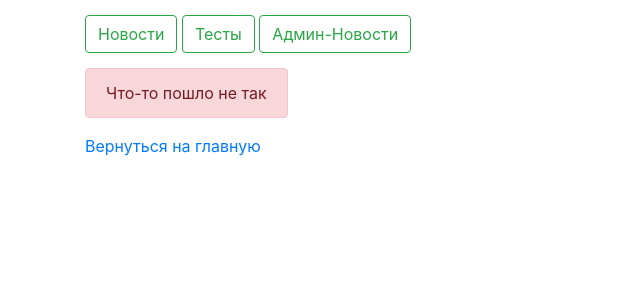
After one commit to eryshkov/php-2HW05, a PHP site: page /templates/error.php in a window 1280 px wide. The commit adds this page. Shown: the top 300 px of the page, without its empty margins (0-640 px from the left). Run offline with PHP 8.4, Linux system fonts and the light colour scheme.

Commit message:
first & second tasks are implemented

```diff
--- /dev/null
+++ b/templates/error.php
@@ -0,0 +1,35 @@
+<!doctype html>
+<html lang="ru">
+<head>
+    <meta charset="UTF-8">
+    <meta http-equiv="X-UA-Compatible" content="ie=edge">
+    <meta name="viewport" content="width=device-width, initial-scale=1, shrink-to-fit=no">
+    <link rel="stylesheet" href="https://stackpath.bootstrapcdn.com/bootstrap/4.3.1/css/bootstrap.min.css">
+    <link rel="stylesheet" href="/css/main.css">
+
+    <title>Site</title>
+</head>
+<body>
+<div class="container">
+    <div class="row" id="menu">
+        <div class="col">
+            <a href="/" class="btn btn-outline-success">Новости</a>
+            <a href="/tests/" class="btn btn-outline-success">Тесты</a>
+            <a href="/admin" class="btn btn-outline-success">Админ-Новости</a>
+        </div>
+    </div>
+    <div class="row">
+        <div class="col-auto">
+            <div class="alert alert-danger" role="alert">
+                Что-то пошло не так
+            </div>
+        </div>
+    </div>
+    <div class="row">
+        <div class="col">
+            <a href="/">Вернуться на главную</a>
+        </div>
+    </div>
+</div>
+</body>
+</html>
```
Also changed, not shown: App/Controllers/MyError.php (added, +11 -0 lines), App/Db.php (+18 -3 lines), App/Exceptions/DbException.php (added, +21 -0 lines), index.php (+10 -6 lines).
